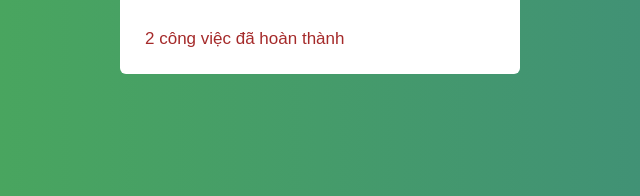
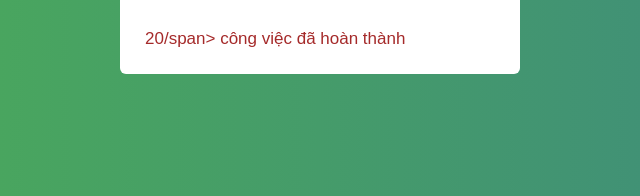
Before and after one commit to phamhongthai4920/todo-list, a plain HTML site: page index.html in a window 1280 px wide. Shown: the part 459-655 px from the top of the page, 320-960 px from the left. Drawn offline with Linux system fonts and the light colour scheme.

Commit message:
edit number completed

```diff
--- a/index.html
+++ b/index.html
@@ -31,7 +31,7 @@
             <span class="short-desc">Bạn có <p class="work-numb">0</p> Công việc</span>
             <button class="del-all">Xoá hết</button>
         </div>
-        <div class="numb-completed"><span>2</span> công việc đã hoàn thành</div>
+        <div class="numb-completed"><span>20/span> công việc đã hoàn thành</div>
 
     </div>
     <script src="./main.js"></script>
```
